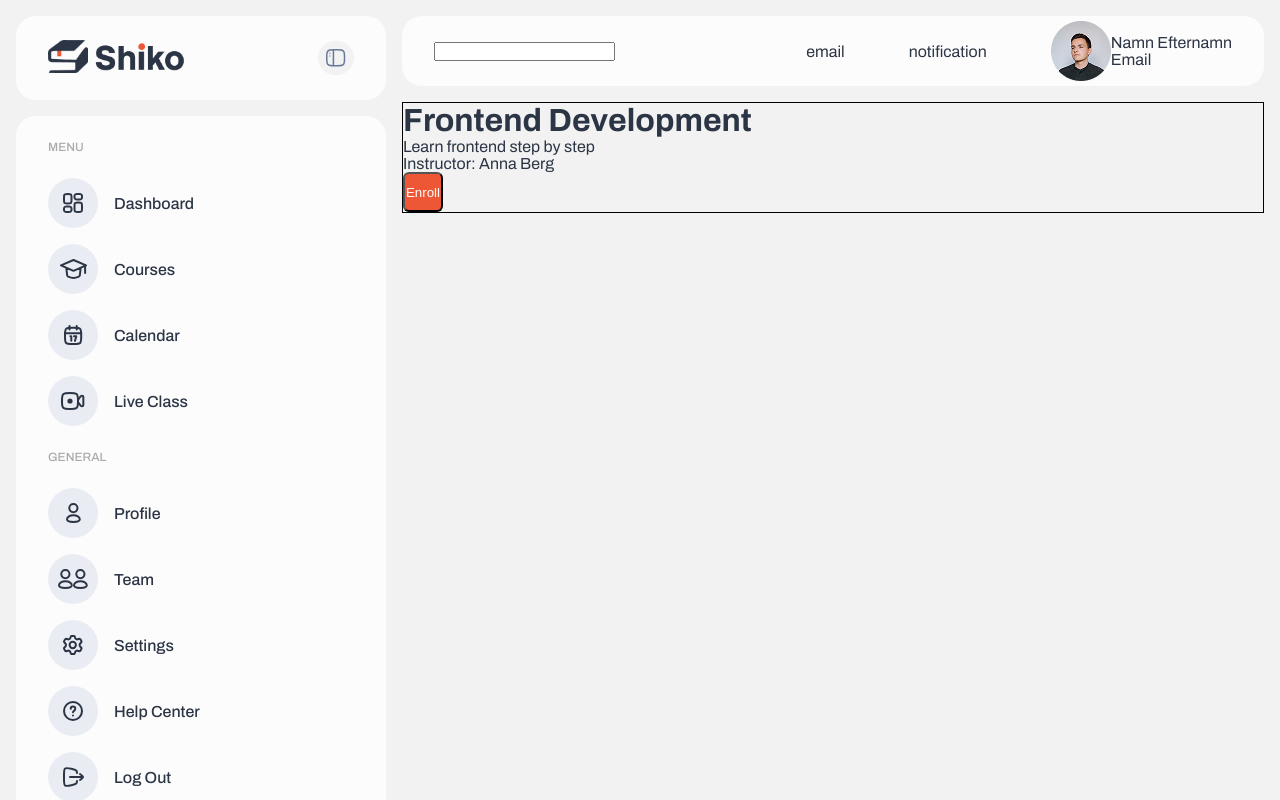
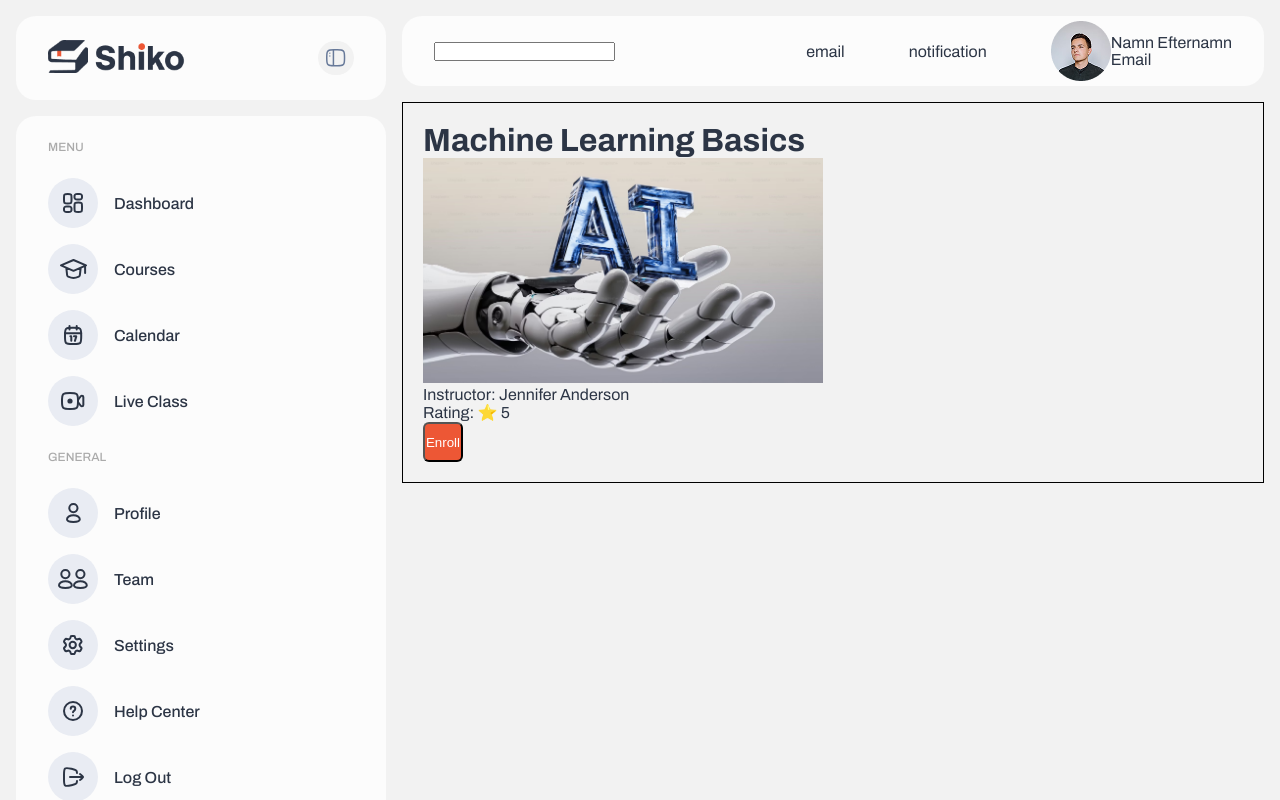
Before and after one commit to lms-cms25/frontend, a Next.js app: page /courses/1 in a window 1280 px wide. Shown: the top 800 px of the page. Built offline with nearby package versions, Linux system fonts and the light colour scheme.

Commit message:
feat(courses): implement course details page with dynamic routing

```diff
--- a/src/app/(app)/courses/[id]/page.tsx
+++ b/src/app/(app)/courses/[id]/page.tsx
@@ -1,34 +1,45 @@
-type Props = {
-  params: { id: string };
+// Importerar kursdata
+import { courses } from "../data";
+
+// Typ för params från URL
+type CourseDetailsPageProps = {
+  params: Promise<{ id: string }>;
 };
 
-export default function CourseDetailsPage({ params }: Props) {
-  const courses = [
-    {
-      id: "1",
-      title: "Frontend Development",
-      description: "Learn frontend step by step",
-      instructor: "Anna Berg",
-    },
-    {
-      id: "2",
-      title: "Backend Development",
-      description: "Learn backend with .NET",
-      instructor: "Johan Nilsson",
-    },
-  ];
+// Sida för kursdetaljer
+export default async function CourseDetailsPage({
+  params,
+}: CourseDetailsPageProps) {
+  // Hämtar id från URL
+  const { id } = await params;
 
-  const course = courses.find((c) => c.id === params.id);
+  // Hittar rätt kurs
+  const course = courses.find((c) => c.id === Number(id));
 
+  // Om kursen inte finns
   if (!course) {
-    return <div>Course not found</div>;
+    return <h2>Course not found</h2>;
   }
 
   return (
-    <div>
+    <div style={{ padding: "20px" }}>
+      {/* Titel */}
       <h1>{course.title}</h1>
-      <p>{course.description}</p>
+
+      {/* Bild */}
+      <img
+        src={course.image}
+        alt={course.title}
+        style={{ width: "400px", height: "auto" }}
+      />
+
+      {/* Instruktör */}
       <p>Instructor: {course.instructor}</p>
+
+      {/* Betyg */}
+      <p>Rating: ⭐ {course.rating}</p>
+
+      {/* Knapp */}
       <button>Enroll</button>
     </div>
   );
--- /dev/null
+++ b/src/app/(app)/courses/data.ts
@@ -0,0 +1,50 @@
+export const courses = [
+  {
+    id: 1,
+    title: "Machine Learning Basics",
+    instructor: "Jennifer Anderson",
+    rating: 5,
+    image: "/images/course1.jpg",
+    category: "Graphic Design",
+  },
+  {
+    id: 2,
+    title: "Business Analytics & Strategy",
+    instructor: "Robert Chen",
+    rating: 5,
+    image: "/images/course2.jpg",
+    category: "UI/UX Design",
+  },
+  {
+    id: 3,
+    title: "Content Marketing",
+    instructor: "Emily Davis",
+    rating: 5,
+    image: "/images/course3.jpg",
+    category: "Brand Identity",
+  },
+  {
+    id: 4,
+    title: "Product Design for Beginner",
+    instructor: "Michael Torres",
+    rating: 5,
+    image: "/images/course4.jpg",
+    category: "Web Design",
+  },
+  {
+    id: 5,
+    title: "Backend Developer",
+    instructor: "Sarah Williams",
+    rating: 4,
+    image: "/images/course5.jpg",
+    category: "Development",
+  },
+  {
+    id: 6,
+    title: "Adobe XD for Designer",
+    instructor: "David Martinez",
+    rating: 5,
+    image: "/images/course6.jpg",
+    category: "Design",
+  },
+];
```
Also changed, not shown: src/app/(app)/courses/courses.module.css (+13 -0 lines), src/app/(app)/courses/page.tsx (+12 -56 lines).
